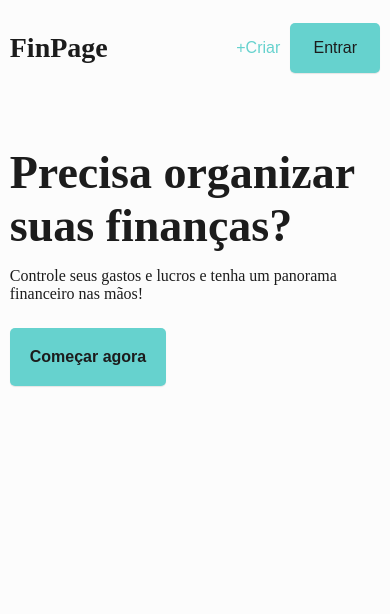
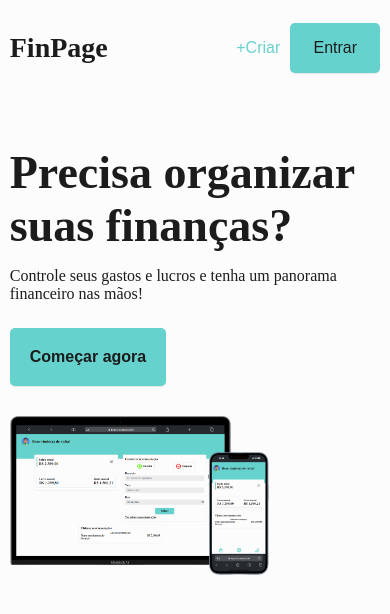
Before and after one commit to AlerranVictor/transacoes-financeirasFE, an Angular app: page / in a window 390 px wide. Shown: the top 614 px of the page. Built offline with nearby package versions, Linux system fonts and the light colour scheme.

Commit message:
add: amostra da home na página inicial

```diff
--- a/src/app/views/initial/initial.component.html
+++ b/src/app/views/initial/initial.component.html
@@ -7,8 +7,13 @@
         </nav>
     </header>
     <section>
-        <h1>Precisa organizar suas finanças?</h1>
-        <p>Controle seus gastos e lucros e tenha um panorama financeiro nas mãos!</p>
-        <button routerLink="/signup" class="button">Começar agora</button>
+        <div>
+            <h1>Precisa organizar suas finanças?</h1>
+            <p>Controle seus gastos e lucros e tenha um panorama financeiro nas mãos!</p>
+            <button routerLink="/signup" class="button">Começar agora</button>
+        </div>
+        <div id="div-img">
+            <img src="/assets/img/amostraFinPage.png" alt="">
+        </div>
     </section>
 </main>
--- a/src/app/views/initial/initial.component.sass
+++ b/src/app/views/initial/initial.component.sass
@@ -34,6 +34,9 @@ nav
 section
     width: 95%
     max-width: 1440px
+    display: flex
+    justify-content: space-between
+
     h1
         font-size: 46px
         max-width: 450px
@@ -43,3 +46,19 @@ section
     button
         padding: 20px
         font: 600 16px "Regular", sans-serif
+#div-img
+    overflow: hidden
+    width: 50%
+    img
+        width: 100%
+
+@media screen and (max-width: 1080px)
+    section
+        flex-direction: column
+        gap: 30px
+    #div-img
+        width: 100%
+        display: flex
+        justify-content: flex-start
+        img
+            width: 70%
```
Also changed, not shown: src/assets/img/amostraFinPage.png (added).
